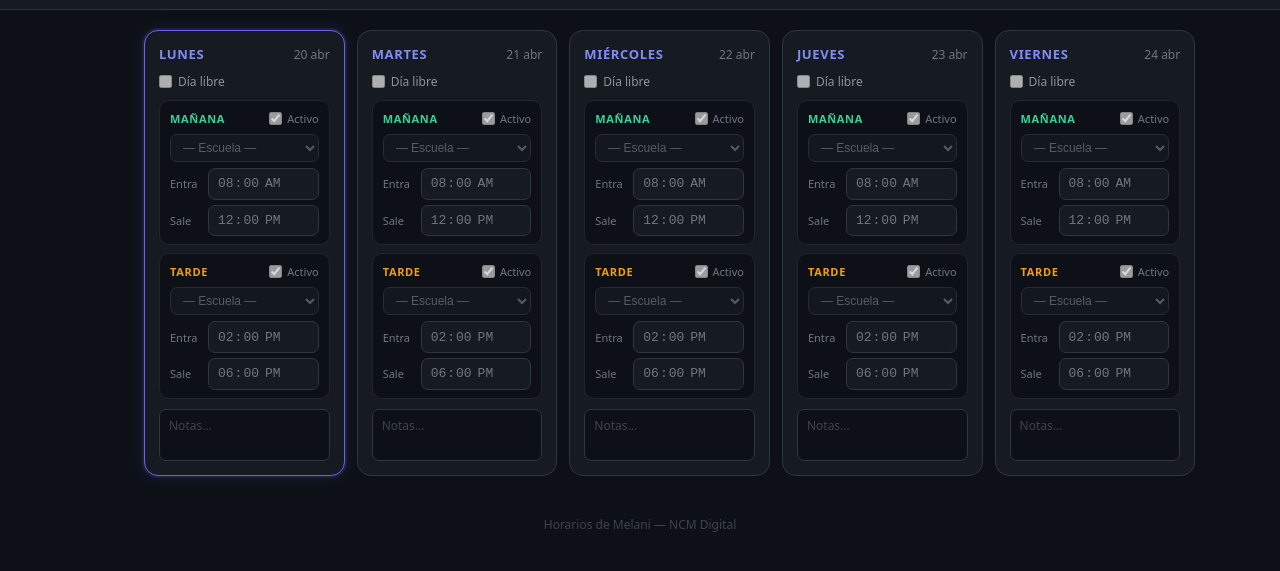
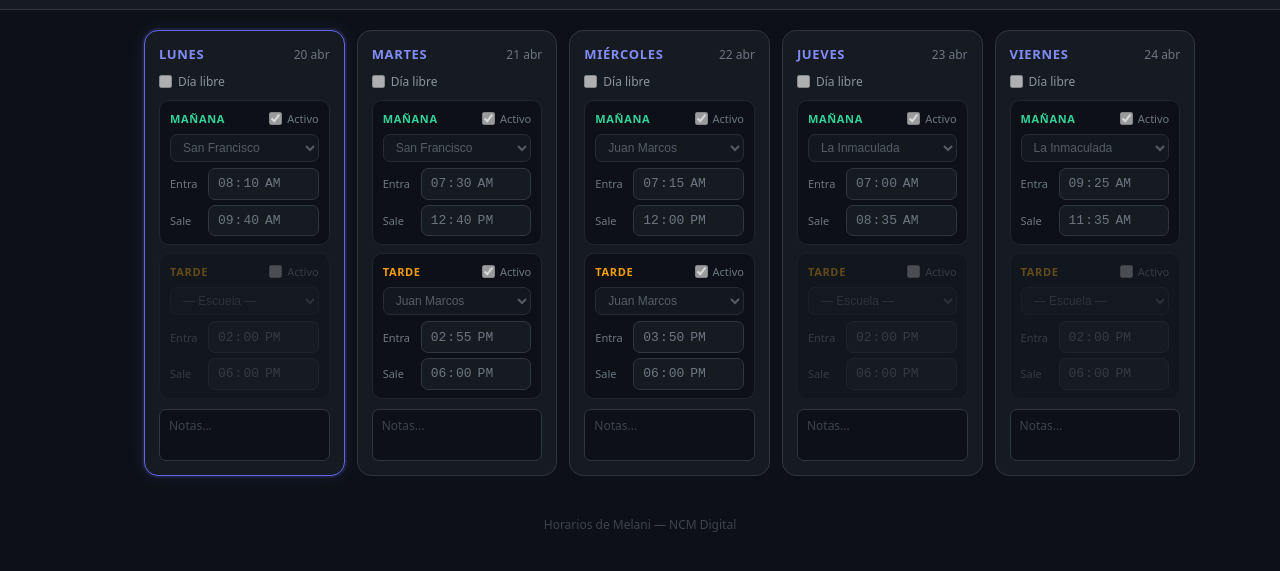
Before and after one commit to Guadma/horarios-melani, a plain HTML site: page index.html in a window 1280 px wide. Shown: the part 45-616 px from the top of the page. Drawn offline with Linux system fonts and the light colour scheme; no server answers.

Commit message:
feat(NIC-18): template base de horarios

```diff
--- a/index.html
+++ b/index.html
@@ -162,6 +162,36 @@
 const PIN = "1234";
 const DAYS = ["Lunes","Martes","Miércoles","Jueves","Viernes"];
 const ESCUELAS = ["La Inmaculada", "Juan Marcos", "San Francisco", "Reemplazo"];
+
+// ── Template base: horarios fijos de Melani ──
+// Se aplica cuando una semana no tiene datos guardados en Supabase
+const BASE_TEMPLATE = {
+  1: { // Lunes
+    manana: { activo: true,  escuela: "San Francisco", entrada: "08:10", salida: "09:40" },
+    tarde:  { activo: false, escuela: "",              entrada: "14:00", salida: "18:00" },
+    notas: "", libre: false
+  },
+  2: { // Martes
+    manana: { activo: true,  escuela: "San Francisco", entrada: "07:30", salida: "12:40" },
+    tarde:  { activo: true,  escuela: "Juan Marcos",   entrada: "14:55", salida: "18:00" },
+    notas: "", libre: false
+  },
+  3: { // Miércoles
+    manana: { activo: true,  escuela: "Juan Marcos",   entrada: "07:15", salida: "12:00" },
+    tarde:  { activo: true,  escuela: "Juan Marcos",   entrada: "15:50", salida: "18:00" },
+    notas: "", libre: false
+  },
+  4: { // Jueves
+    manana: { activo: true,  escuela: "La Inmaculada", entrada: "07:00", salida: "08:35" },
+    tarde:  { activo: false, escuela: "",              entrada: "14:00", salida: "18:00" },
+    notas: "", libre: false
+  },
+  5: { // Viernes
+    manana: { activo: true,  escuela: "La Inmaculada", entrada: "09:25", salida: "11:35" },
+    tarde:  { activo: false, escuela: "",              entrada: "14:00", salida: "18:00" },
+    notas: "", libre: false
+  }
+};
 const SUPA_URL = "https://lqonvykasavrnnurxzys.supabase.co";
 const SUPA_KEY = "eyJhbGciOiJIUzI1NiIsInR5cCI6IkpXVCJ9.eyJpc3MiOiJzdXBhYmFzZSIsInJlZiI6Imxxb252eWthc2F2cm5udXJ4enlzIiwicm9sZSI6ImFub24iLCJpYXQiOjE3NzYxMjcyNjYsImV4cCI6MjA5MTcwMzI2Nn0.KoUnddch_4y8O_Yqv-fd_JHgo__UyIEPq4R7KV6nwGs";
 
@@ -170,13 +200,19 @@ let currentWeekOffset = 0;
 let weekCache = {}; // caché en memoria para no repetir fetches
 
 // ── Helpers de datos ──
-function defaultDay() {
-  return {
-    manana: { activo: true, entrada: "08:00", salida: "12:00", escuela: "" },
-    tarde:  { activo: true, entrada: "14:00", salida: "18:00", escuela: "" },
-    notas: "",
-    libre: false
-  };
+function defaultDay(diaSemana = 1) {
+  // diaSemana: 1=Lunes, 2=Martes, ..., 5=Viernes
+  const template = BASE_TEMPLATE[diaSemana];
+  if (!template) {
+    // Fallback genérico si se pide un día fuera del rango
+    return {
+      manana: { activo: true, entrada: "08:00", salida: "12:00", escuela: "" },
+      tarde:  { activo: true, entrada: "14:00", salida: "18:00", escuela: "" },
+      notas: "", libre: false
+    };
+  }
+  // Clonar para no mutar el template original
+  return JSON.parse(JSON.stringify(template));
 }
 
 function buildSchoolOptions(selected) {
@@ -301,7 +337,7 @@ async function renderWeek() {
   grid.innerHTML = "";
   dates.forEach((d, i) => {
     const key = toDateKey(d);
-    let dd = migrateDay(data[key]) || defaultDay();
+    let dd = migrateDay(data[key]) || defaultDay(i + 1);
     const today = isToday(d);
     const ro = editMode ? "" : "readonly";
     const dis = editMode ? "" : "disabled";
```
